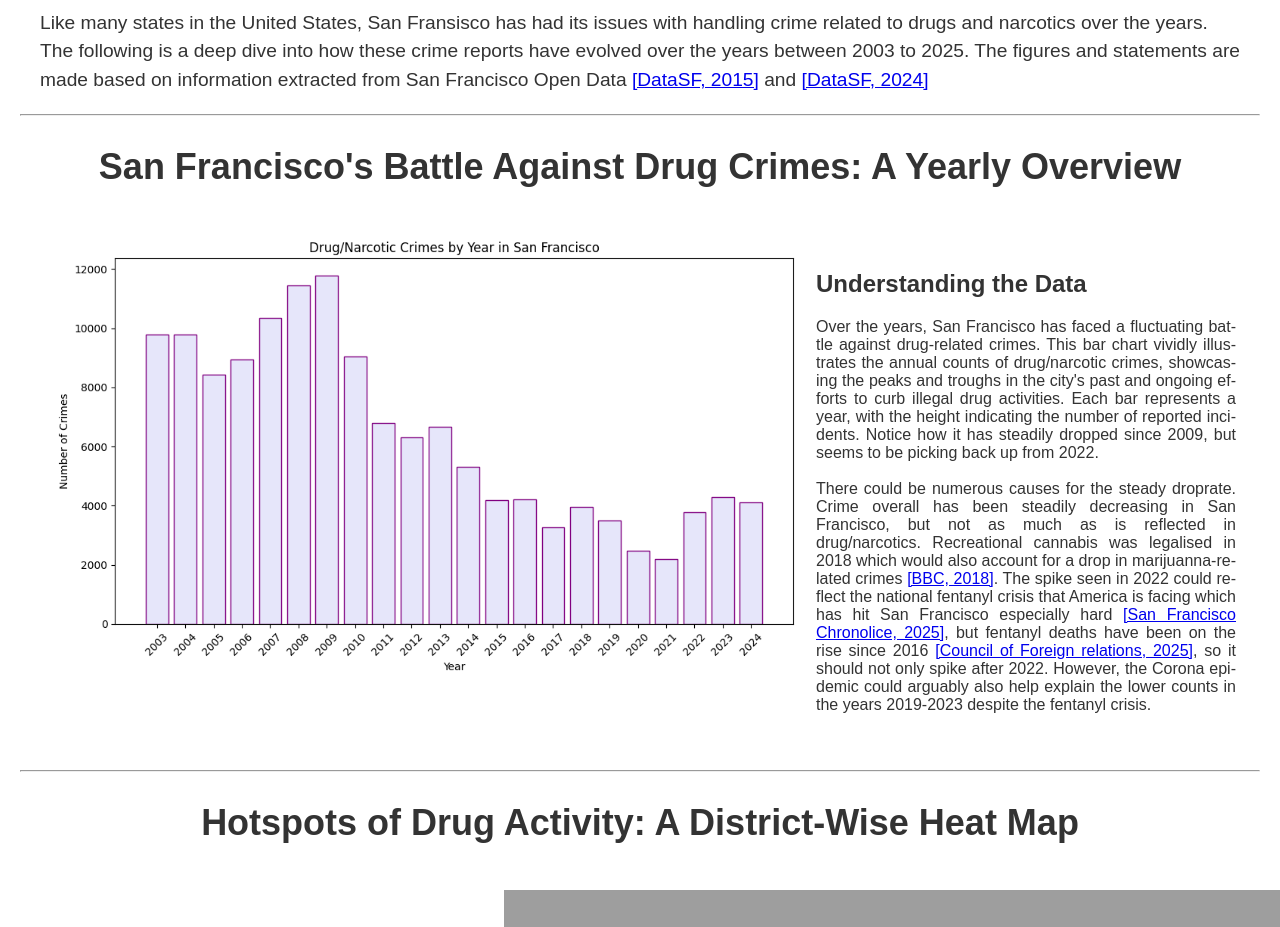
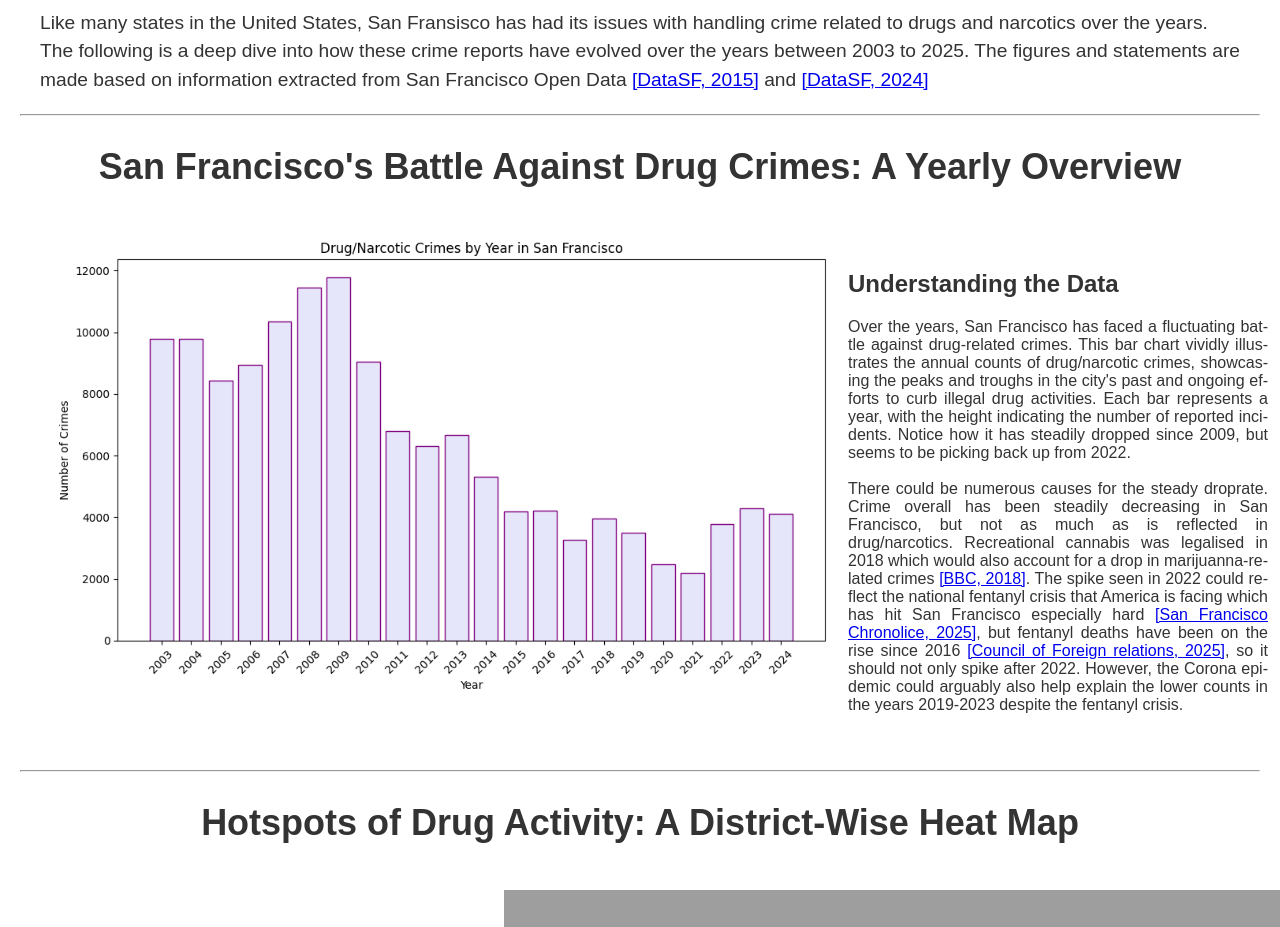
Before and after one commit to s204475/s204475.github.io, a Jekyll site: the page built from index.markdown, in a window 1280 px wide. Shown: the part 319-1246 px from the top of the page. Built offline with Jekyll 4.4.1, drawn with Linux system fonts in a browser that asks for light colours; grey boxes are pictures that could not be loaded.

Commit message:
Trying to asure scaling of first barchart

```diff
--- a/index.markdown
+++ b/index.markdown
@@ -19,7 +19,7 @@ title: "Micro Project - Group 77"
 </div>
 
 <div class="narrative-container" style="display: flex; align-items: flex-start; justify-content: space-between; width: 100%; max-width: 1200px; margin: 0 auto; overflow: hidden;">
-  <div class="image-container">
+  <div class="image-container" style="flex: 0 0 65%; max-width: 65%; display: flex; justify-content: center;">
     <img src="/assets/figures/drug time series.png" alt="Figure 1" style="border:none; width: 100%; max-width: 100%; display: block;">
   </div>
 
```
